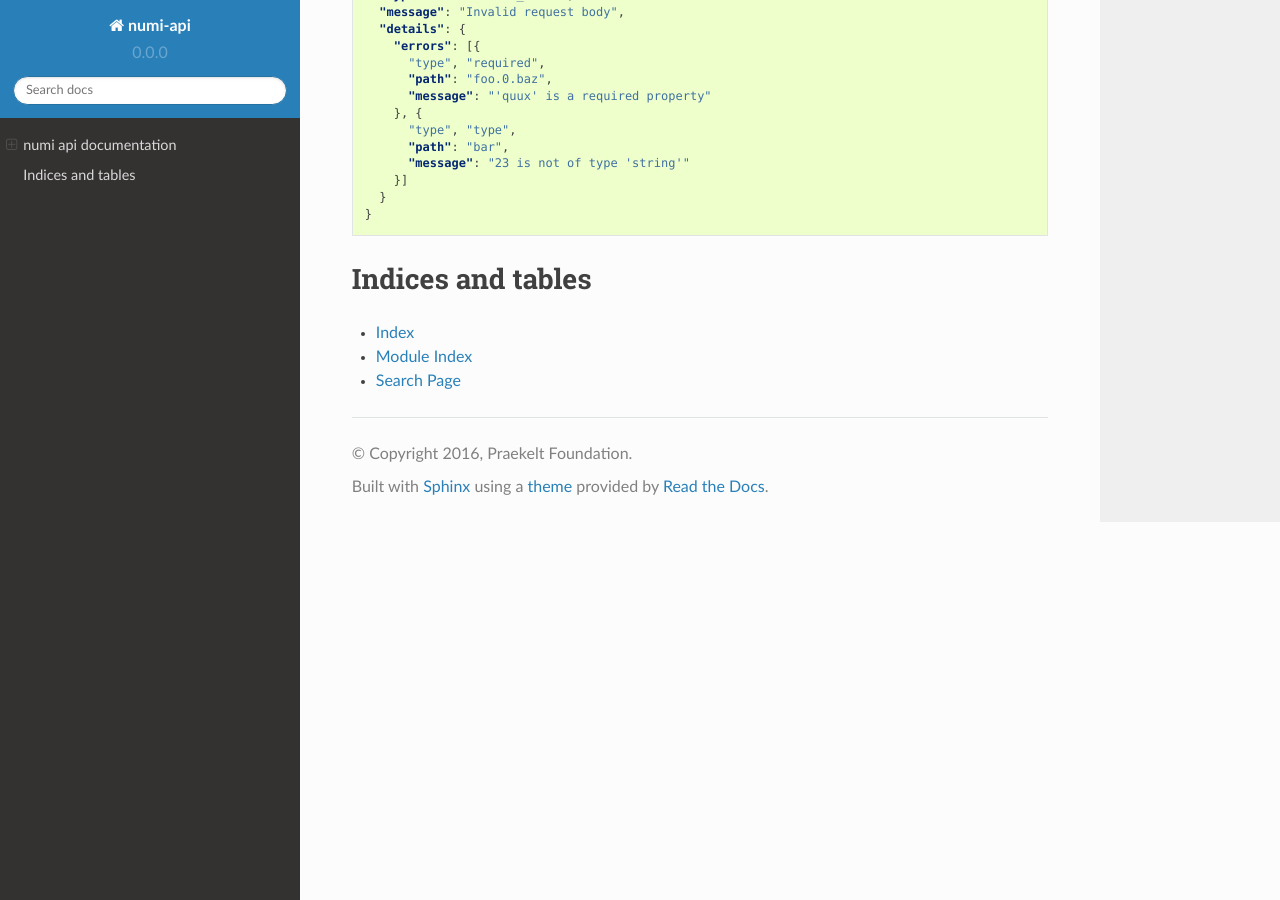
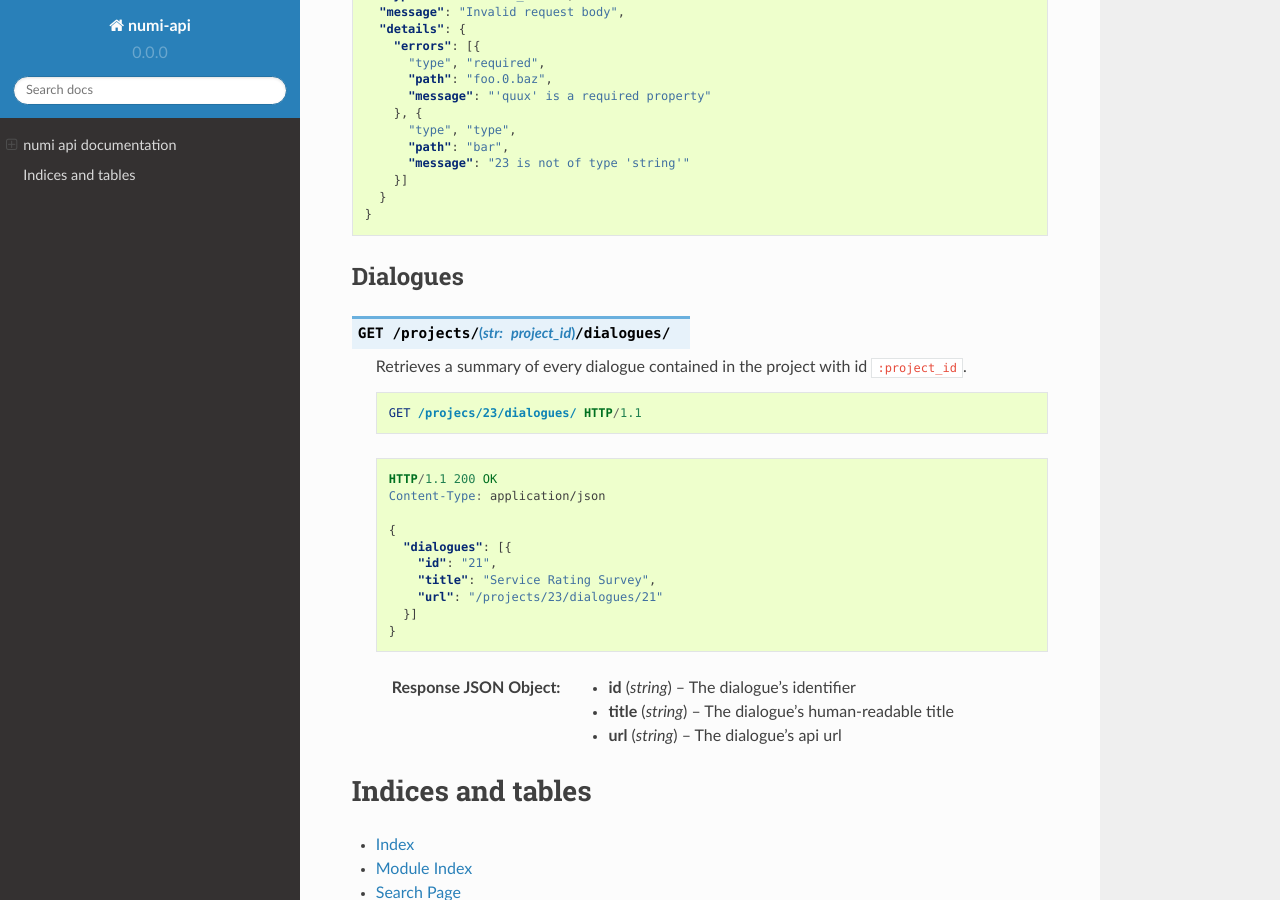
Before and after one commit to praekelt/numi-api, a Sphinx documentation site: the page built from docs/index.rst, in a window 1280 px wide and 900 px high, scrolled down 1753 px. Built offline with Sphinx 7.4.7 and the Read the Docs theme 2.0.0, drawn with Linux system fonts in a browser that asks for light colours.

Commit message:
Document GET /projects/:project_id/dialogues/

```diff
--- a/docs/index.rst
+++ b/docs/index.rst
@@ -118,6 +118,38 @@ describing the error.
    }
 
 
+.. TODO Projects endpoints
+
+
+Dialogues
+---------
+
+.. http:get:: /projects/(str:project_id)/dialogues/
+
+  Retrieves a summary of every dialogue contained in the project with id
+  ``:project_id``.
+
+  .. sourcecode:: http
+
+      GET /projecs/23/dialogues/ HTTP/1.1
+
+  .. sourcecode:: http
+
+     HTTP/1.1 200 OK
+     Content-Type: application/json
+
+     {
+       "dialogues": [{
+         "id": "21",
+         "title": "Service Rating Survey",
+         "url": "/projects/23/dialogues/21"
+       }]
+     }
+
+  :>json string id: The dialogue's identifier
+  :>json string title: The dialogue's human-readable title
+  :>json string url: The dialogue's api url
+
 
 Indices and tables
 ==================
```
